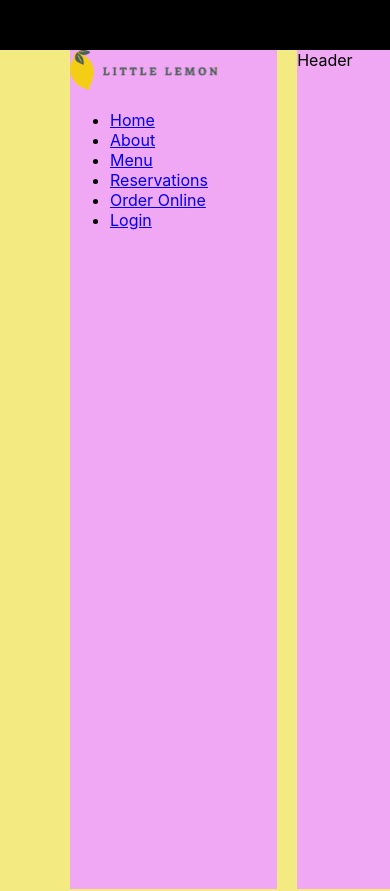
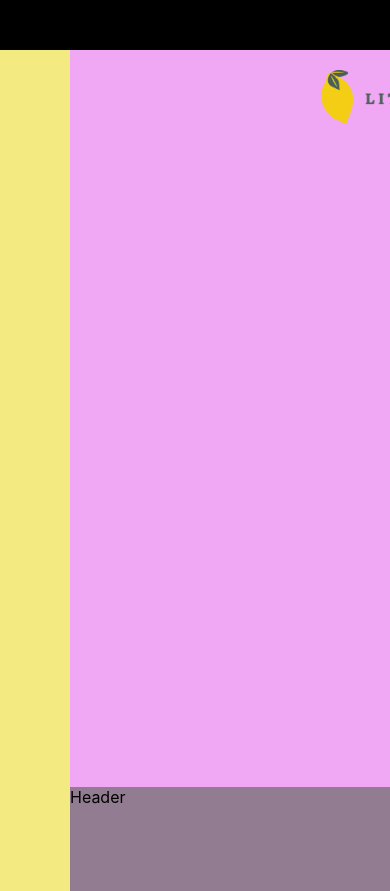
Before and after one commit to ramilreziapov/little-lemon, a React (Create React App) app: page / in a window 390 px wide. Shown: the top 891 px of the page. Built offline with nearby package versions, Linux system fonts and the light colour scheme.

Commit message:
Refactor Nav component structure and enhance CSS styles for improved layout and responsiveness

```diff
--- a/src/App.js
+++ b/src/App.js
@@ -5,7 +5,7 @@ import Footer from "./components/Footer";
 
 function App() {
   return (
-    <div class="container">
+    <div className="container">
       <Nav />
       <Header />
       <Main />
--- a/src/components/Nav.js
+++ b/src/components/Nav.js
@@ -2,24 +2,36 @@ function Nav() {
   return (
     <nav>
       <img src="/LogoLL.svg" alt="Little Lemon Logo" />
-      <ul>
-        <li>
-          <a href="#home">Home</a>
+      <ul className="nav-list">
+        <li className="nav-item">
+          <a href="#home" className="nav-link">
+            Home
+          </a>
         </li>
-        <li>
-          <a href="#about">About</a>
+        <li className="nav-item">
+          <a href="#about" className="nav-link">
+            About
+          </a>
         </li>
-        <li>
-          <a href="#menu">Menu</a>
+        <li className="nav-item">
+          <a href="#menu" className="nav-link">
+            Menu
+          </a>
         </li>
-        <li>
-          <a href="#reservations">Reservations</a>
+        <li className="nav-item">
+          <a href="#reservations" className="nav-link">
+            Reservations
+          </a>
         </li>
-        <li>
-          <a href="#order-online">Order Online</a>
+        <li className="nav-item">
+          <a href="#order-online" className="nav-link">
+            Order Online
+          </a>
         </li>
-        <li>
-          <a href="#login">Login</a>
+        <li className="nav-item">
+          <a href="#login" className="nav-link">
+            Login
+          </a>
         </li>
       </ul>
     </nav>
--- a/src/index.css
+++ b/src/index.css
@@ -24,12 +24,52 @@ code {
     "header header header header header header header header header header header header"
     "main main main main main main main main main main main main"
     "footer footer footer footer footer footer footer footer footer footer footer footer";
-  gap: 20px;
+  column-gap: 20px;
   background-color: #f3eb81;
   padding: 0% 70px;
 }
 
-.container > * {
+nav {
+  grid-area: nav;
+  display: flex;
   background-color: #f1a8f4;
-  /* padding: 20px; */
+  align-items: flex-start;
+  justify-content: space-evenly;
 }
+
+nav img {
+  width: 200px;
+  height: auto;
+  margin-top: 20px;
+}
+
+header {
+  grid-area: header;
+  background-color: #917c91;
+}
+
+main {
+  grid-area: main;
+  background-color: #f1a8f4;
+}
+
+footer {
+  grid-area: footer;
+  background-color: #917c91;
+}
+
+.nav-list {
+  list-style: none;
+  margin-top: 40px;
+  padding: 0;
+}
+
+.nav-item {
+  display: inline;
+  margin-right: 20px;
+}
+
+.nav-link {
+  text-decoration: none;
+  color: inherit;
+}
```
